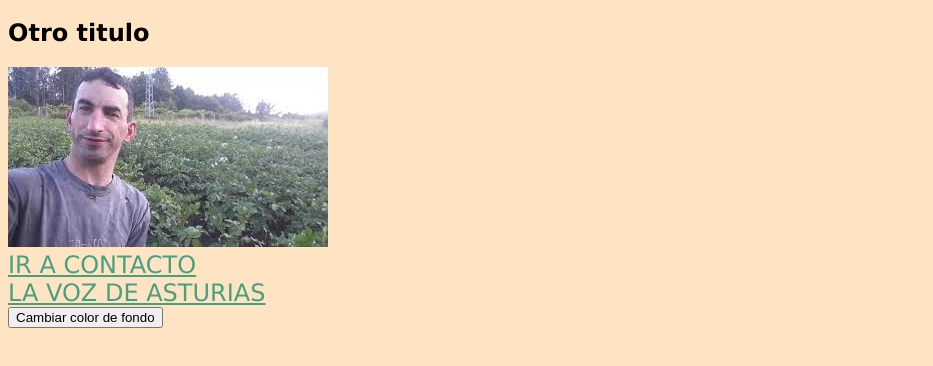
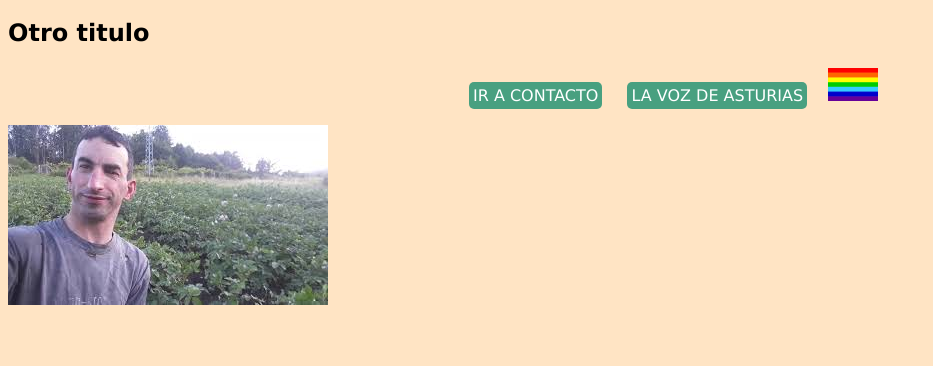
Before and after one commit to Pabloglezr8/Prueba-2DAW-Tunivers, a plain HTML site: page index.html in a window 1280 px wide. Shown: the part 62-428 px from the top of the page, without its empty margins (0-933 px from the left). Drawn offline with Linux system fonts and the light colour scheme.

Commit message:
Insertamos una imagen como boton

```diff
--- a/index.html
+++ b/index.html
@@ -13,16 +13,16 @@
 <body>
     <h1>Página Inicial</h1>
     <h2>Otro titulo</h2>
+    <nav class="navegador">
+        <a href="/contacto.html">IR A CONTACTO</a>
+        <a href="https://www.lavozdeasturias.es/">LA VOZ DE ASTURIAS</a>
+        <button onclick="changeBackgroundColor()"><img style=" width: 50px"src="/assets/arcoiris.png"></button>
+        <script src="/scripts/index.js"></script>
+        </div>
+
+    </nav>
     <div>
         <img src="/assets/Patacas.jpg">
-    </div>
-    <a href="contacto.html">IR A CONTACTO</a>
-    <div>
-        <a href="https://www.lavozdeasturias.es/">LA VOZ DE ASTURIAS</a>
-    </div>
-    <div>
-        <button onclick="changeBackgroundColor()">Cambiar color de fondo</button>
-        <script src="/scripts/index.js"></script>
     </div>
 
 </body>
--- a/scripts/index.js
+++ b/scripts/index.js
@@ -6,7 +6,7 @@ const generateRandomColor = () => {
 
 const changeBackgroundColor= () => {
     const newColor = generateRandomColor();
-    document.body.style.backgroundColor = newColor;
+    document.body.style.backgroundColor= newColor;
 }
 
 // Agregas un evento al boton changeColorBtn
--- a/styles/styles.css
+++ b/styles/styles.css
@@ -1,12 +1,33 @@
 body{
     font-family: Verdana, Geneva, Tahoma, sans-serif;
-    background-color: bisque;
-}
-a{
-    font-size: x-large;
-    color: #48a080;
+    background: bisque;
 }
 
 p{
-    background: rgb(242, 183, 110);
+    background-image: linear-gradient(45deg, rgb(252, 174, 78), bisque);
 }
+
+video{
+    border:solid;
+    border-width: 0.5cm;
+    border-color:lightgreen;
+}
+
+button{
+ background: none;
+ border: none;
+ cursor:pointer;
+}
+.navegador{
+    text-align: center;
+    margin-left: 5%;
+    margin-bottom: 20px;
+}
+.navegador a {
+    text-decoration: double;
+    background-color: #48a080;
+    padding: 4px;
+    margin: 10px;
+    color: white;
+    border-radius: 5px;
+}
```
Also changed, not shown: contacto.html (+1 -2 lines), assets/arcoiris.png (added).
